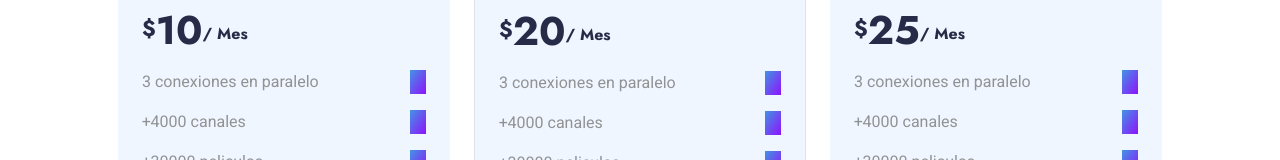
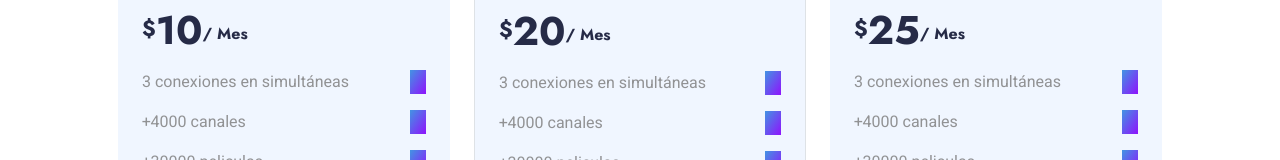
Before and after one commit to VentasVixium/vixium, a plain HTML site: page index.html in a window 1280 px wide. Shown: the part 4542-4702 px from the top of the page. Drawn offline with nearby package versions, Linux system fonts and the light colour scheme.

Commit message:
Update index.html
commit

```diff
--- a/index.html
+++ b/index.html
@@ -334,7 +334,7 @@
                                                 <small class="align-top" style="font-size: 22px; line-height: 45px;">$</small>10<small
                                                     class="align-bottom" style="font-size: 16px; line-height: 40px;">/ Mes</small>
                                             </h1>
-                                            <div class="d-flex justify-content-between mb-3"><span>3 conexiones en paralelo</span><i class="fa fa-check text-primary-gradient pt-1"></i></div>
+                                            <div class="d-flex justify-content-between mb-3"><span>3 conexiones en simultáneas</span><i class="fa fa-check text-primary-gradient pt-1"></i></div>
                                             <div class="d-flex justify-content-between mb-3"><span>+4000 canales</span><i class="fa fa-check text-primary-gradient pt-1"></i></div>
                                             <div class="d-flex justify-content-between mb-3"><span>+30000 peliculas</span><i class="fa fa-check text-primary-gradient pt-1"></i></div>
                                             <div class="d-flex justify-content-between mb-2"><span>+3500 series</span><i class="fa fa-check text-primary-gradient pt-1"></i></div>
@@ -353,7 +353,7 @@
                                                 <small class="align-top" style="font-size: 22px; line-height: 45px;">$</small>20<small
                                                     class="align-bottom" style="font-size: 16px; line-height: 40px;">/ Mes</small>
                                             </h1>
-                                            <div class="d-flex justify-content-between mb-3"><span>3 conexiones en paralelo</span><i class="fa fa-check text-primary-gradient pt-1"></i></div>
+                                            <div class="d-flex justify-content-between mb-3"><span>3 conexiones en simultáneas</span><i class="fa fa-check text-primary-gradient pt-1"></i></div>
                                             <div class="d-flex justify-content-between mb-3"><span>+4000 canales</span><i class="fa fa-check text-primary-gradient pt-1"></i></div>
                                             <div class="d-flex justify-content-between mb-3"><span>+30000 peliculas</span><i class="fa fa-check text-primary-gradient pt-1"></i></div>
                                             <div class="d-flex justify-content-between mb-2"><span>+3500 series</span><i class="fa fa-check text-primary-gradient pt-1"></i></div>
@@ -372,7 +372,7 @@
                                                 <small class="align-top" style="font-size: 22px; line-height: 45px;">$</small>25<small
                                                     class="align-bottom" style="font-size: 16px; line-height: 40px;">/ Mes</small>
                                             </h1>
-                                            <div class="d-flex justify-content-between mb-3"><span>3 conexiones en paralelo</span><i class="fa fa-check text-primary-gradient pt-1"></i></div>
+                                            <div class="d-flex justify-content-between mb-3"><span>3 conexiones en simultáneas</span><i class="fa fa-check text-primary-gradient pt-1"></i></div>
                                             <div class="d-flex justify-content-between mb-3"><span>+4000 canales</span><i class="fa fa-check text-primary-gradient pt-1"></i></div>
                                             <div class="d-flex justify-content-between mb-3"><span>+30000 peliculas</span><i class="fa fa-check text-primary-gradient pt-1"></i></div>
                                             <div class="d-flex justify-content-between mb-2"><span>+3500 series</span><i class="fa fa-check text-primary-gradient pt-1"></i></div>
@@ -395,7 +395,7 @@
                                                 <small class="align-top" style="font-size: 22px; line-height: 45px;">$</small>30<small
                                                     class="align-bottom" style="font-size: 16px; line-height: 40px;">/ Mes</small>
                                             </h1>
-                                            <div class="d-flex justify-content-between mb-3"><span>3 conexiones en paralelo</span><i class="fa fa-check text-primary-gradient pt-1"></i></div>
+                                            <div class="d-flex justify-content-between mb-3"><span>3 conexiones en simultáneas</span><i class="fa fa-check text-primary-gradient pt-1"></i></div>
                                             <div class="d-flex justify-content-between mb-3"><span>+4000 canales</span><i class="fa fa-check text-primary-gradient pt-1"></i></div>
                                             <div class="d-flex justify-content-between mb-3"><span>+30000 peliculas</span><i class="fa fa-check text-primary-gradient pt-1"></i></div>
                                             <div class="d-flex justify-content-between mb-2"><span>+3500 series</span><i class="fa fa-check text-primary-gradient pt-1"></i></div>
@@ -414,7 +414,7 @@
                                                 <small class="align-top" style="font-size: 22px; line-height: 45px;">$</small>40<small
                                                     class="align-bottom" style="font-size: 16px; line-height: 40px;">/ Mes</small>
                                             </h1>
-                                            <div class="d-flex justify-content-between mb-3"><span>3 conexiones en paralelo</span><i class="fa fa-check text-primary-gradient pt-1"></i></div>
+                                            <div class="d-flex justify-content-between mb-3"><span>3 conexiones en simultáneas</span><i class="fa fa-check text-primary-gradient pt-1"></i></div>
                                             <div class="d-flex justify-content-between mb-3"><span>+4000 canales</span><i class="fa fa-check text-primary-gradient pt-1"></i></div>
                                             <div class="d-flex justify-content-between mb-3"><span>+30000 peliculas</span><i class="fa fa-check text-primary-gradient pt-1"></i></div>
                                             <div class="d-flex justify-content-between mb-2"><span>+3500 series</span><i class="fa fa-check text-primary-gradient pt-1"></i></div>
@@ -433,7 +433,7 @@
                                                 <small class="align-top" style="font-size: 22px; line-height: 45px;">$</small>50<small
                                                     class="align-bottom" style="font-size: 16px; line-height: 40px;">/ Mes</small>
                                             </h1>
-                                            <div class="d-flex justify-content-between mb-3"><span>3 conexiones en paralelo</span><i class="fa fa-check text-primary-gradient pt-1"></i></div>
+                                            <div class="d-flex justify-content-between mb-3"><span>3 conexiones en simultáneas</span><i class="fa fa-check text-primary-gradient pt-1"></i></div>
                                             <div class="d-flex justify-content-between mb-3"><span>+4000 canales</span><i class="fa fa-check text-primary-gradient pt-1"></i></div>
                                             <div class="d-flex justify-content-between mb-3"><span>+30000 peliculas</span><i class="fa fa-check text-primary-gradient pt-1"></i></div>
                                             <div class="d-flex justify-content-between mb-2"><span>+3500 series</span><i class="fa fa-check text-primary-gradient pt-1"></i></div>
```
